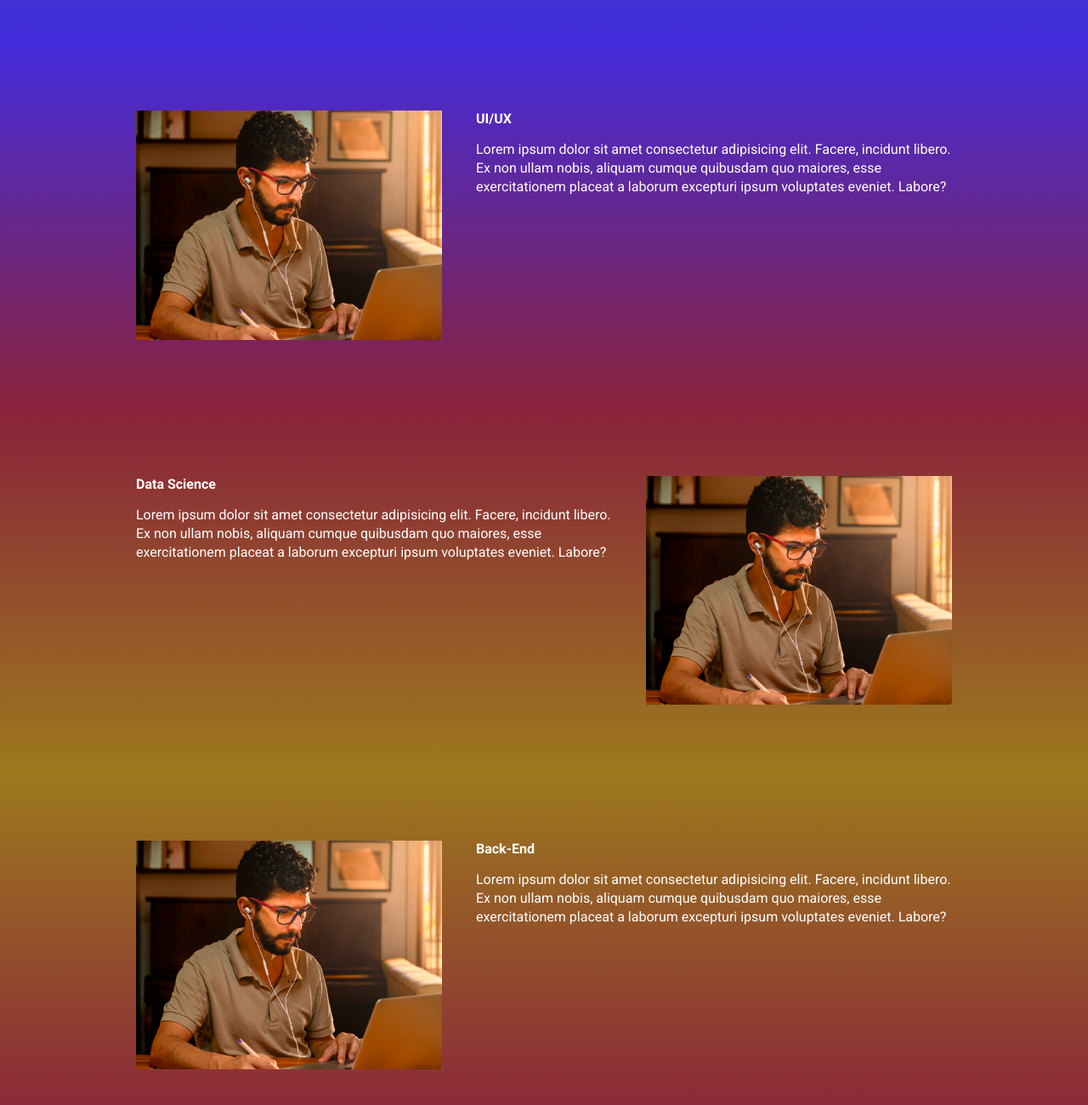
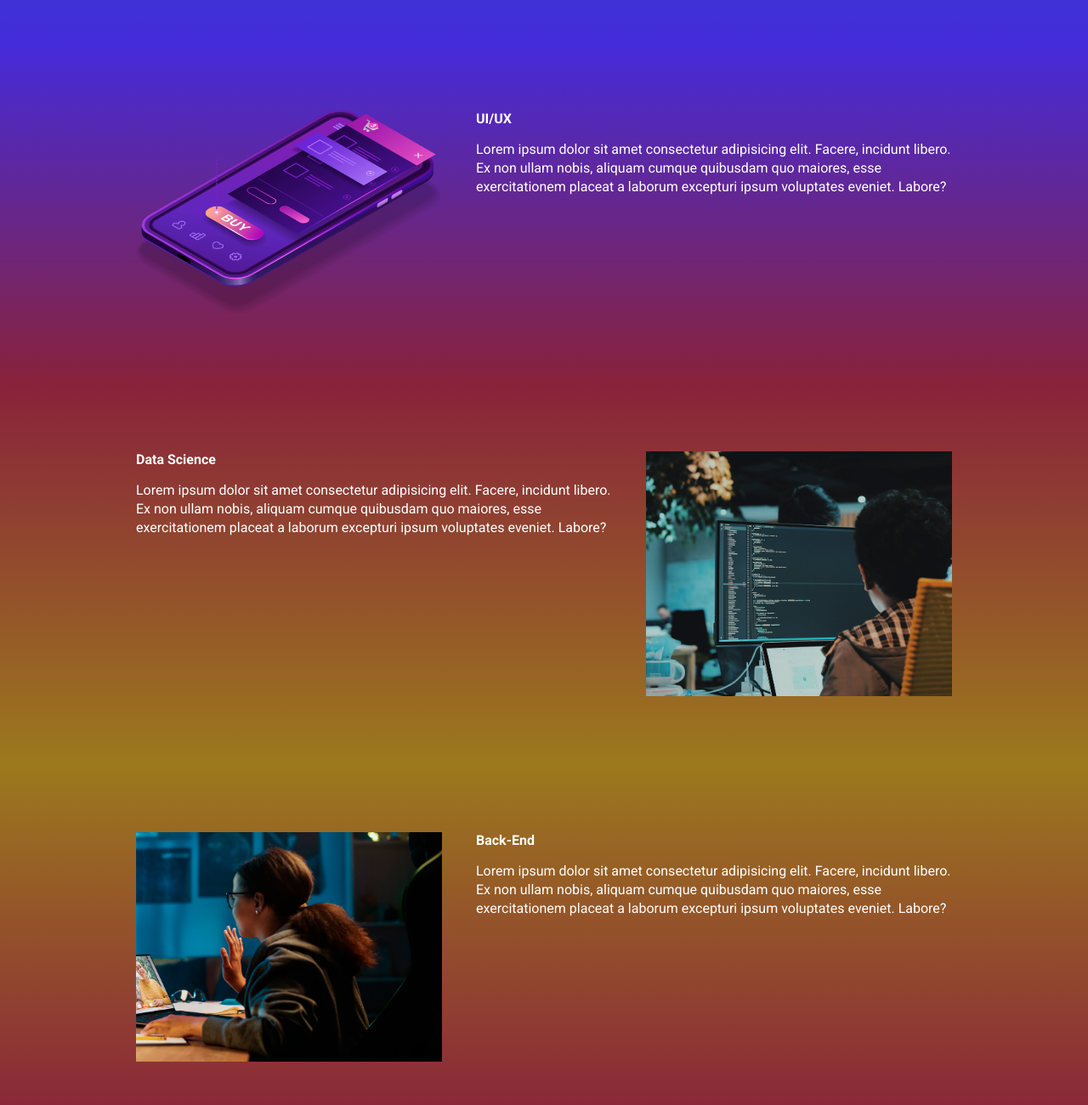
Before and after one commit to Danilloneo/ebac_tech_talks, a React app: page src/index.html in a window 1280 px wide. Shown: the part 940-2240 px from the top of the page at 85% size. Built offline with nearby package versions, Linux system fonts and the light colour scheme.

Commit message:
Atualizando as imagens da pagina

```diff
--- a/src/index.html
+++ b/src/index.html
@@ -56,7 +56,7 @@
                     Lorem ipsum dolor sit amet consectetur adipisicing elit. Facere, incidunt libero. Ex non ullam nobis, aliquam cumque quibusdam quo maiores, esse exercitationem placeat a laborum excepturi ipsum voluptates eveniet. Labore?
                 </p>
             </div>
-            <img class="event__image" src="./images/frontend.png" alt="">
+            <img class="event__image" src="./images/ui-ux.png" alt="ui-ux">
         </div>
     </section>
     <section class="event event--data-science">
@@ -67,7 +67,7 @@
                     Lorem ipsum dolor sit amet consectetur adipisicing elit. Facere, incidunt libero. Ex non ullam nobis, aliquam cumque quibusdam quo maiores, esse exercitationem placeat a laborum excepturi ipsum voluptates eveniet. Labore?
                 </p>
             </div>
-            <img class="event__image" src="./images/frontend.png" alt="">
+            <img class="event__image" src="./images/data.png" alt="data-science">
         </div>
     </section>
     <section class="event event--backend event--image-left">
@@ -78,7 +78,7 @@
                     Lorem ipsum dolor sit amet consectetur adipisicing elit. Facere, incidunt libero. Ex non ullam nobis, aliquam cumque quibusdam quo maiores, esse exercitationem placeat a laborum excepturi ipsum voluptates eveniet. Labore?
                 </p>
             </div>
-            <img class="event__image" src="./images/frontend.png" alt="">
+            <img class="event__image" src="./images/backend.png" alt="back-end">
         </div>
     </section>
     <script src="https://unpkg.com/aos@next/dist/aos.js"></script> <!--script da animação-->
```
